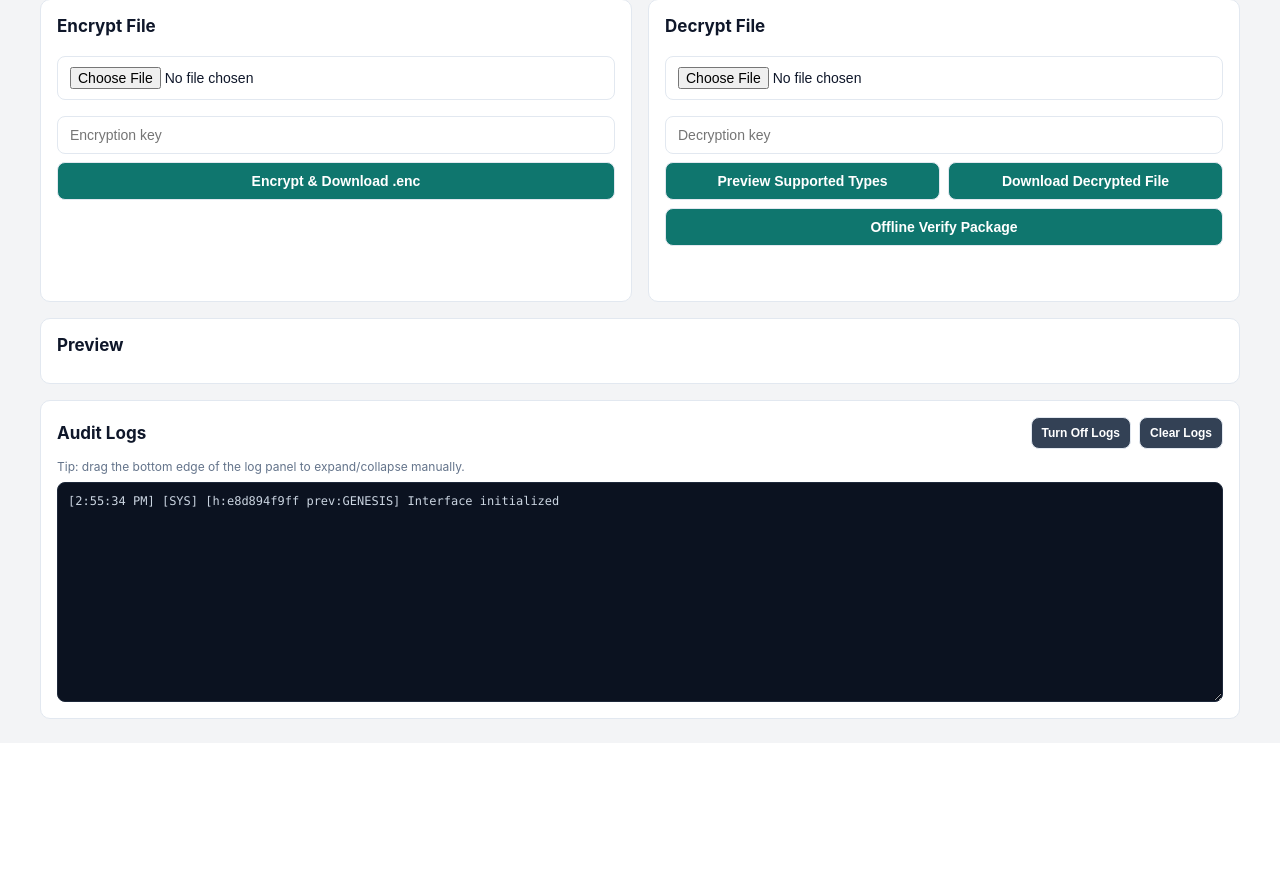
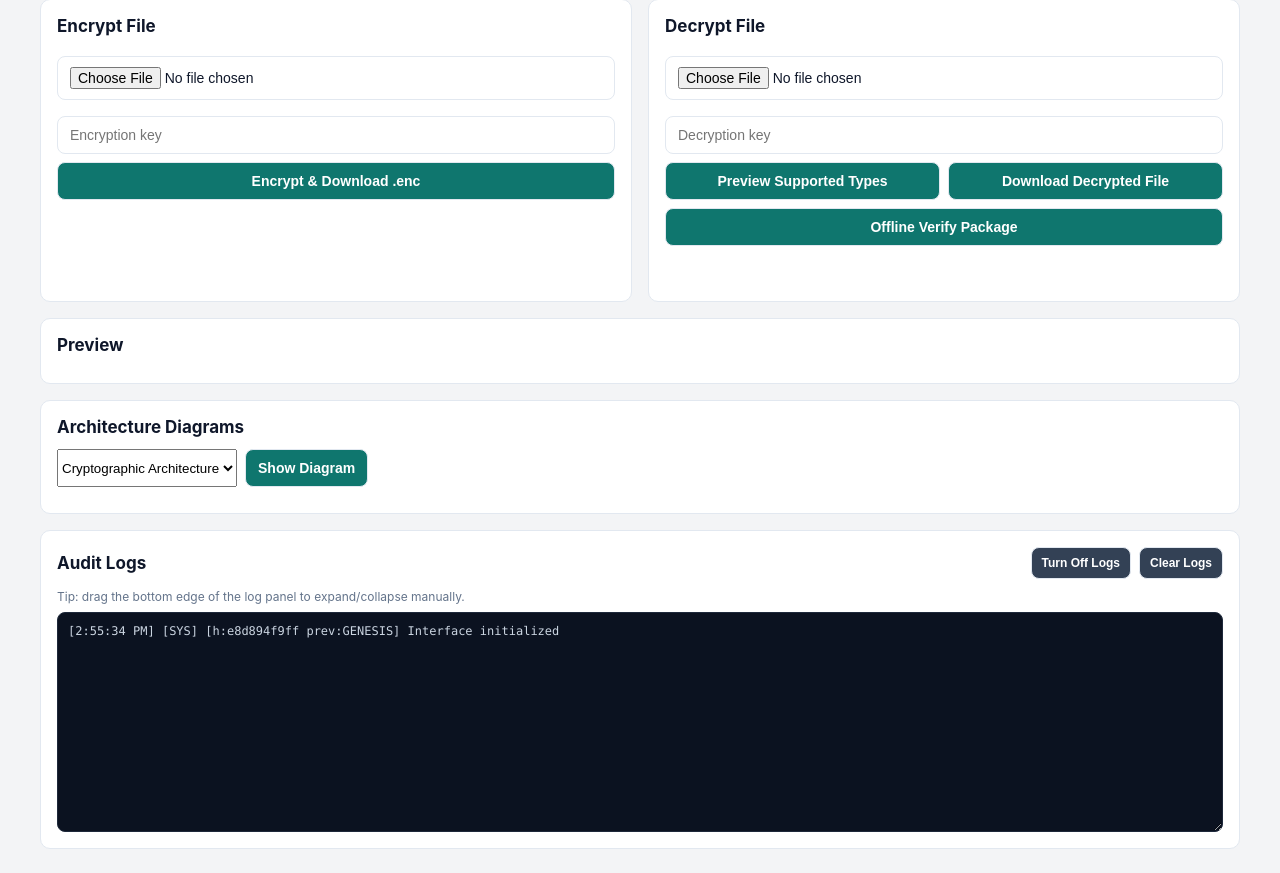
Before and after one commit to sakethdevx/securevision-file-encryption, a Flask app: page / in a window 1280 px wide. Shown: the part 339-1212 px from the top of the page. Before the commit the page ends 1058 px from the top, so only its background shows below. Run offline with Flask 3, Linux system fonts and the light colour scheme.

Commit message:
Add optional architecture SVG display with secure diagram routes

```diff
--- a/app.py
+++ b/app.py
@@ -1,13 +1,26 @@
-from flask import Flask, request, send_file, render_template
+from flask import Flask, request, send_file, render_template, send_from_directory, abort
 from crypto_utils import encrypt_with_password, decrypt_with_password
 from cryptography.exceptions import InvalidTag
 from io import BytesIO
 
 app = Flask(__name__)
 
+DIAGRAM_FILES = {
+    "crypto": "cryptographic architecture.svg",
+    "full": "full architecture.svg",
+}
+
 @app.route("/")
 def home():
     return render_template("main.html")
+
+
+@app.route("/diagram/<diagram_id>")
+def get_diagram(diagram_id):
+    filename = DIAGRAM_FILES.get(diagram_id)
+    if not filename:
+        abort(404)
+    return send_from_directory(app.root_path, filename, mimetype="image/svg+xml")
 
 
 @app.route("/encrypt", methods=["POST"])
--- a/templates/main.html
+++ b/templates/main.html
@@ -291,6 +291,26 @@
             color: var(--muted);
             margin-bottom: 8px;
         }
+
+        .diagram-controls {
+            display: flex;
+            gap: 8px;
+            flex-wrap: wrap;
+            margin-bottom: 10px;
+        }
+
+        .diagram-controls select,
+        .diagram-controls button {
+            width: auto;
+        }
+
+        .diagram-frame {
+            width: 100%;
+            min-height: 380px;
+            border: 1px solid var(--line);
+            border-radius: 8px;
+            background: #fff;
+        }
     </style>
 </head>
 
@@ -363,6 +383,20 @@
                 <audio id="previewAudio" class="preview-audio" controls></audio>
                 <pre id="previewText" class="preview-text preview-frame"></pre>
                 <iframe id="previewPdf" class="preview-pdf preview-frame" title="PDF preview"></iframe>
+            </div>
+        </div>
+
+        <div class="card">
+            <h2>Architecture Diagrams</h2>
+            <div class="diagram-controls">
+                <select id="diagramSelect" onchange="loadSelectedDiagram()">
+                    <option value="crypto">Cryptographic Architecture</option>
+                    <option value="full">Full Architecture</option>
+                </select>
+                <button type="button" id="toggleDiagramBtn" onclick="toggleDiagramPanel()">Show Diagram</button>
+            </div>
+            <div id="diagramShell" class="preview-hidden">
+                <img id="diagramImage" class="diagram-frame" alt="Architecture diagram">
             </div>
         </div>
 
@@ -1079,6 +1113,30 @@
             }
         }
 
+        function loadSelectedDiagram() {
+            const selected = document.getElementById("diagramSelect").value;
+            const image = document.getElementById("diagramImage");
+            image.src = `/diagram/${selected}`;
+            addLog("SYS", `Diagram selected: ${selected}`);
+        }
+
+        function toggleDiagramPanel() {
+            const shell = document.getElementById("diagramShell");
+            const btn = document.getElementById("toggleDiagramBtn");
+            const hidden = shell.classList.contains("preview-hidden");
+
+            if (hidden) {
+                loadSelectedDiagram();
+                shell.classList.remove("preview-hidden");
+                btn.textContent = "Hide Diagram";
+                addLog("SYS", "Architecture diagram panel opened");
+            } else {
+                shell.classList.add("preview-hidden");
+                btn.textContent = "Show Diagram";
+                addLog("SYS", "Architecture diagram panel hidden");
+            }
+        }
+
         function clearLogs() {
             document.getElementById("logsBox").textContent = "";
             lastLogHash = "GENESIS";
```
Also changed, not shown: cryptographic architecture.svg (added), full architecture.svg (added).
